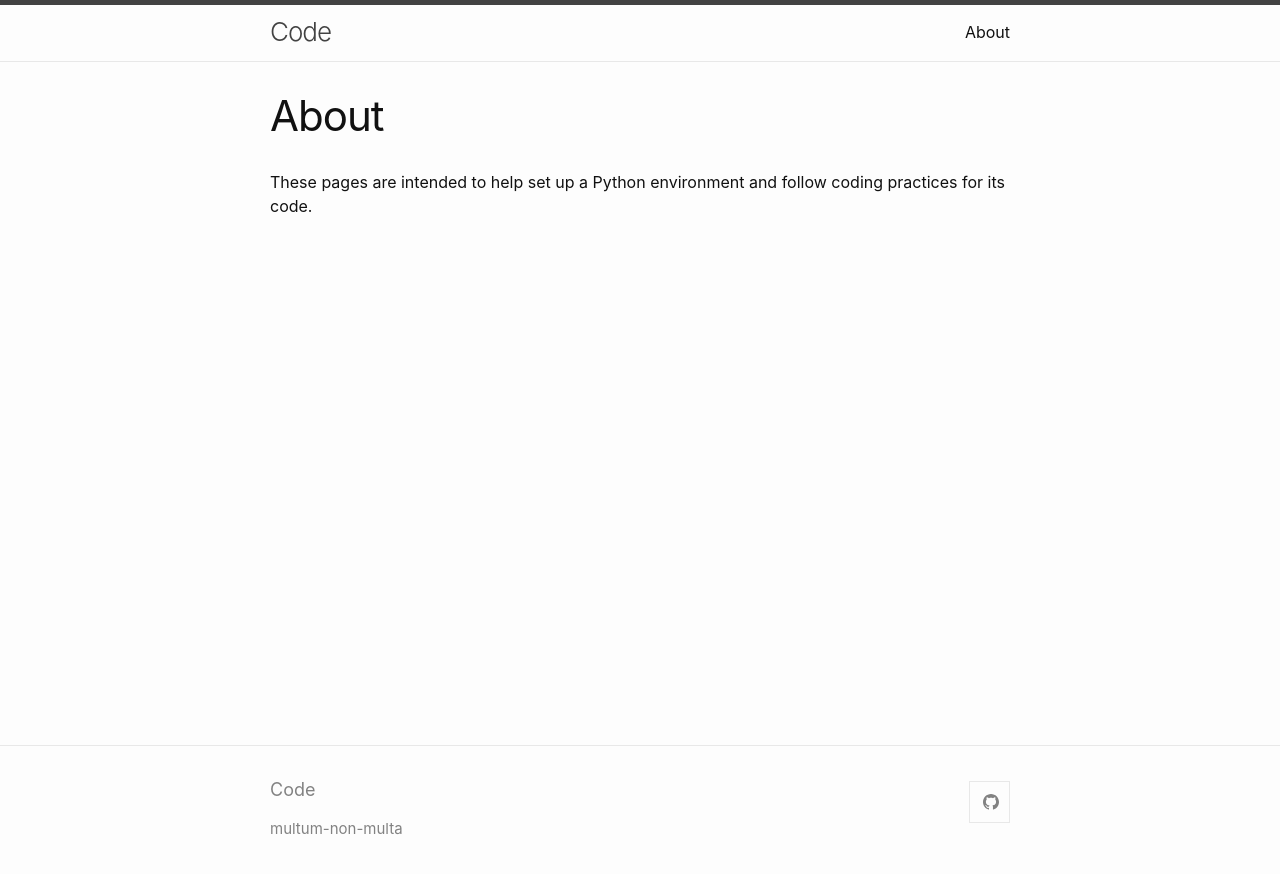
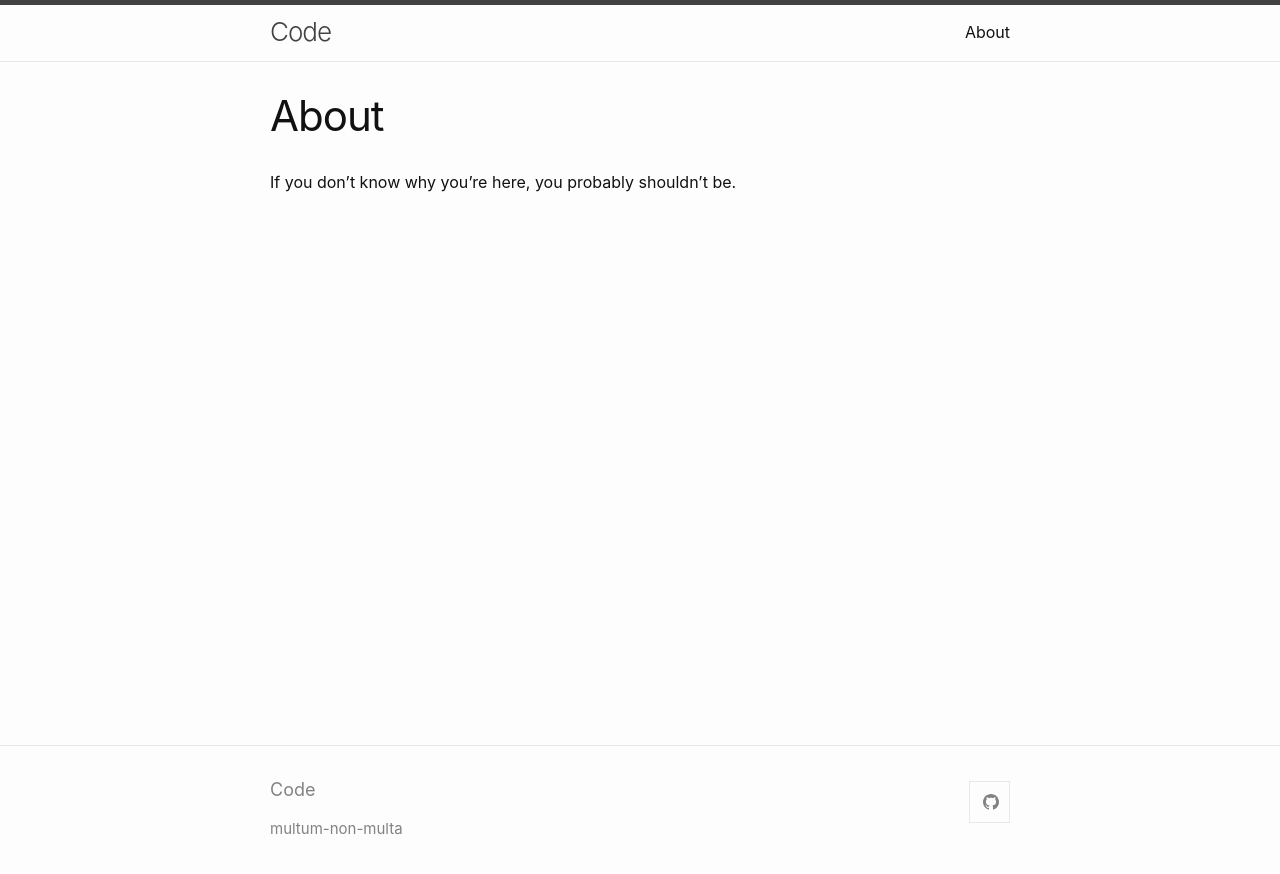
Before and after one commit to multum-non-multa/code, a Jekyll site: the page built from about/index.md, in a window 1280 px wide. Shown: the top 874 px of the page. Built offline with Jekyll 4.4.1, drawn with Linux system fonts in a browser that asks for light colours.

```diff
--- a/about/index.md
+++ b/about/index.md
@@ -4,4 +4,4 @@ title: "About"
 permalink: /about/
 ---
 
-These pages are intended to help set up a Python environment and follow coding practices for its code.
+If you don't know why you're here, you probably shouldn't be.
```
Also changed, not shown: _posts/2021-08-16-creating-a-repl.md (+8 -9 lines), 2 other files.
